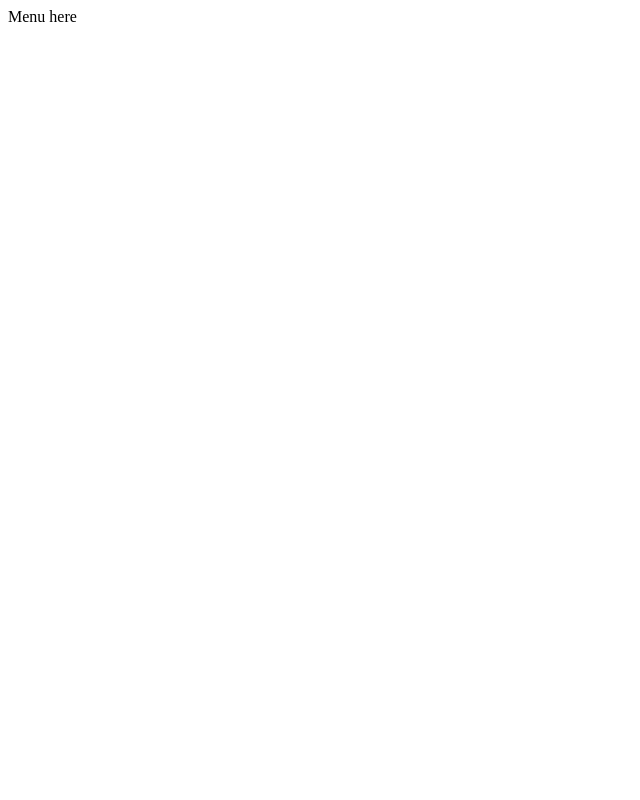
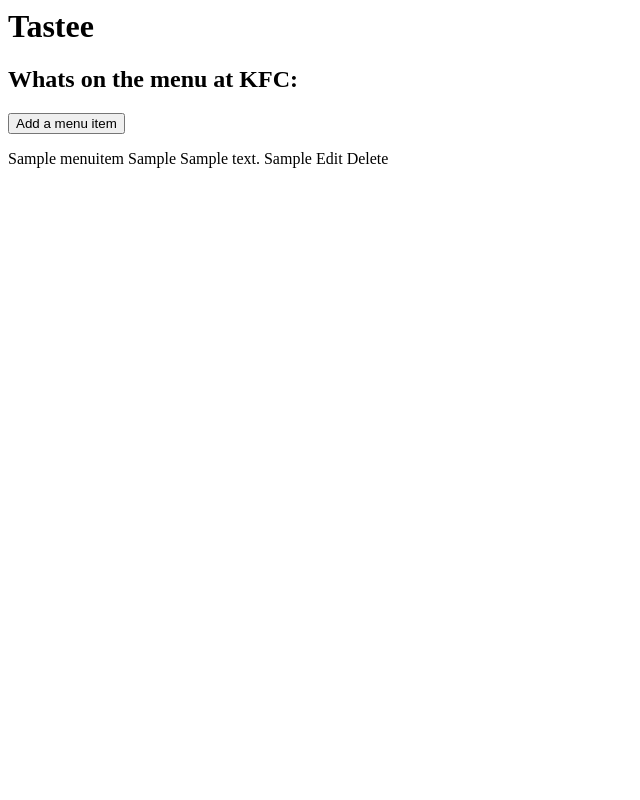
Before and after one commit to ch4nc3l0/tastee, a Flask app: page /restaurant/1/menu in a window 1280 px wide. Before the commit the part shown is almost empty. Shown: the whole page, without its empty margins (0-640 px from the left). Run offline with Flask 2, Linux system fonts and the light colour scheme; data comes from the database, SQL or seed files in the repository; both versions use the stored data as it was after the commit; tables that the repository leaves empty hold one stand-in row (values such as "Sample post").

Commit message:
Feat: Add ability to view restaurant menu

```diff
--- a/tastee.py
+++ b/tastee.py
@@ -78,7 +78,9 @@ def deleteRestaurant(restaurant_id):
 # Show all menu items for a restaurant
 @app.route('/restaurant/<int:restaurant_id>/menu')
 def showMenu(restaurant_id):
-    return 'Menu here'
+    restaurant = Restaurant.query.filter_by(id = restaurant_id).one()
+    menu = MenuItem.query.filter_by(restaurant_id=restaurant_id)
+    return render_template('restaurantMenu.html', restaurant_id='restaurant_id', restaurant=restaurant, menu=menu)
 
 
 # Add new menu items to a restaurant
--- a/templates/restaurantMenu.html
+++ b/templates/restaurantMenu.html
@@ -6,6 +6,28 @@
     <title>Document</title>
 </head>
 <body>
-
+    <div>
+        <div>
+            <h1>Tastee</h1>
+        </div>
+        <div>
+            <h2>Whats on the menu at {{restaurant.name}}:</h2>
+        </div>
+        <div>
+            <form>
+                <input name='addMenuItem' type='Submit' value='Add a menu item'>
+            </form>
+        </div>
+        {% for item in menu %}
+            <div>
+            <a>{{item.name}}</a>
+            <a>{{item.price}}</a>
+            <a>{{item.description}}</a>
+            <a>{{item.course}}</a>
+            <a>Edit</a>
+            <a>Delete</a>
+            </div>
+        {% endfor %}
+    </div>
 </body>
 </html>
```
Also changed, not shown: templates/restaurants.html (+10 -6 lines), restaurantmenu.db.
